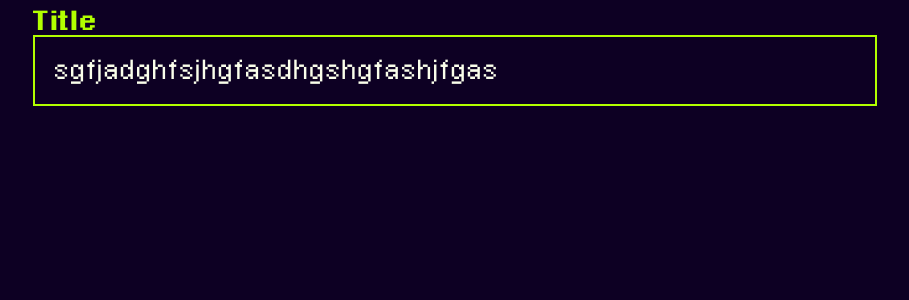
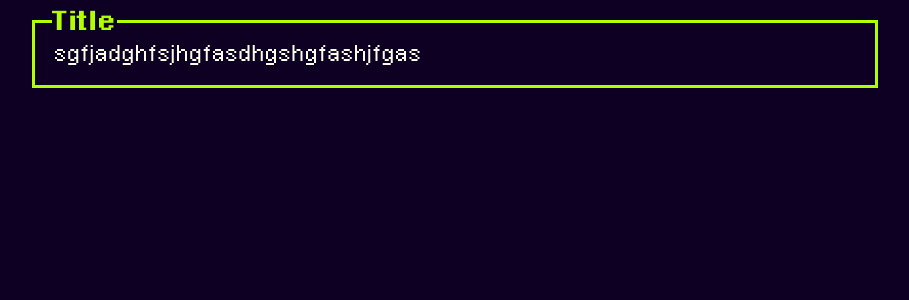
Before and after one commit to ProbablyIdiot/probablysomething, a Jekyll site: the page built from index.html, in a window 1280 px wide. Shown: the top 300 px of the page, without its empty margins (185-1094 px from the left). Built offline with Jekyll 4.4.1, drawn with Linux system fonts in a browser that asks for light colours.

Commit message:
Got section title working how I want it to.

```diff
--- a/_layouts/default.html
+++ b/_layouts/default.html
@@ -9,8 +9,10 @@
 		<div class="mainHolder">
 			<div class="navbar">
 			</div>
-			<div class="mainContentHolder">
-				Title
+			<div>
+				<div class="mainContentTitle">
+					Title
+				</div>
 				<div class="mainContent">
 					{{ page.content }}
 				</div>
--- a/assets/css/default.css
+++ b/assets/css/default.css
@@ -12,7 +12,7 @@
 	background-color: #0D0023;
 	color:  #fbffeb ;
 	letter-spacing: 0.08em;
-	font-size: 1.1rem;
+	font-size: 1em;
 }
 
 .mainHolder {
@@ -23,14 +23,22 @@
 	gap: 30px;
 }
 
-.mainContentHolder {
+.mainContentTitle {
 	color: #b2ff00;
 	font-family: pixelArialBold;
+	position: relative;
+	z-index: 2;
+	width: 65px;
+	margin-left: 20px;
+	font-size: 1.2em;
 }
 
 .mainContent {
 	font-family: pixelArial;
-	border: 2px solid #b2ff00;
+	border: 3px solid #b2ff00;
 	padding: 20px;
+	margin-top: -15px;
 	width: 800px;
+	position: relative;
+	z-index: 1;
 }
```
